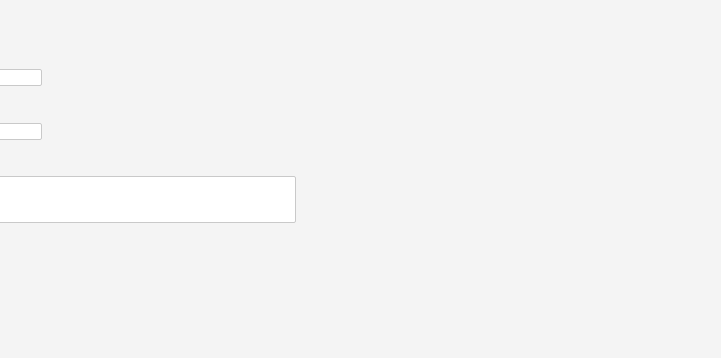
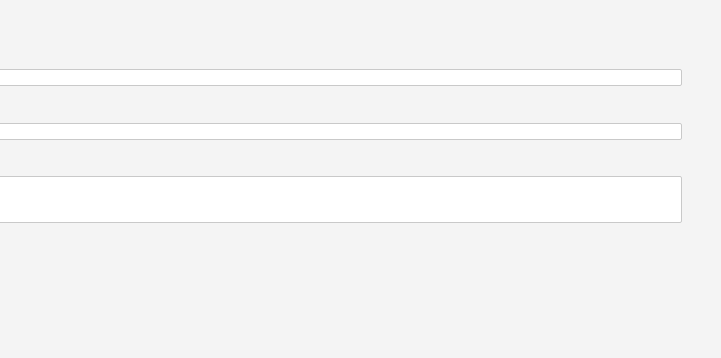
Before and after one commit to stepanenko08/hillel, a plain HTML site: page second_form.html in a window 1280 px wide. Shown: the full height of the page, 187-908 px from the left. Drawn offline with Linux system fonts and the light colour scheme.

Commit message:
Fixed inputs and textarea

```diff
--- a/style.css
+++ b/style.css
@@ -15,7 +15,7 @@ form {
 
 input {
     border: #c9c9c9 1px solid;
-    /* width: 80%; */
+    width: 100%;
     /* width: 400px; */
     /* height: 25px; */
     border-radius: 2px;
@@ -25,7 +25,7 @@ textarea {
     border: #c9c9c9 1px solid;
     border-radius: 2px;
     resize: none;
-    /* width: 80%; */
+    width: 100%;
 }
 
 .submit-btn {
```
